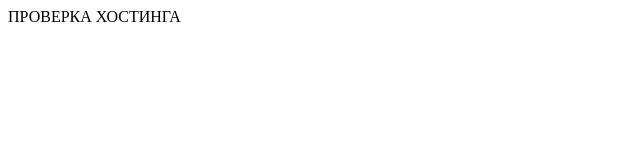
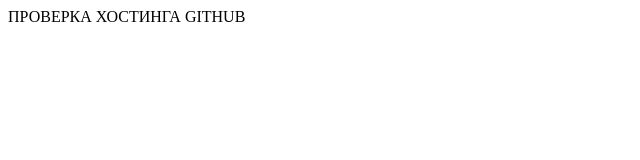
Before and after one commit to chadovich1/gitTutorial, a plain HTML site: page index.html in a window 1280 px wide. Shown: the full height of the page, 0-640 px from the left. Drawn offline with Linux system fonts and the light colour scheme.

Commit message:
hed tatel

```diff
--- a/index.html
+++ b/index.html
@@ -6,6 +6,6 @@
 	<title>Document111</title>
 </head>
 <body>
-	    ПРОВЕРКА ХОСТИНГА
+	    ПРОВЕРКА ХОСТИНГА GITHUB
 </body>
 </html>
```
